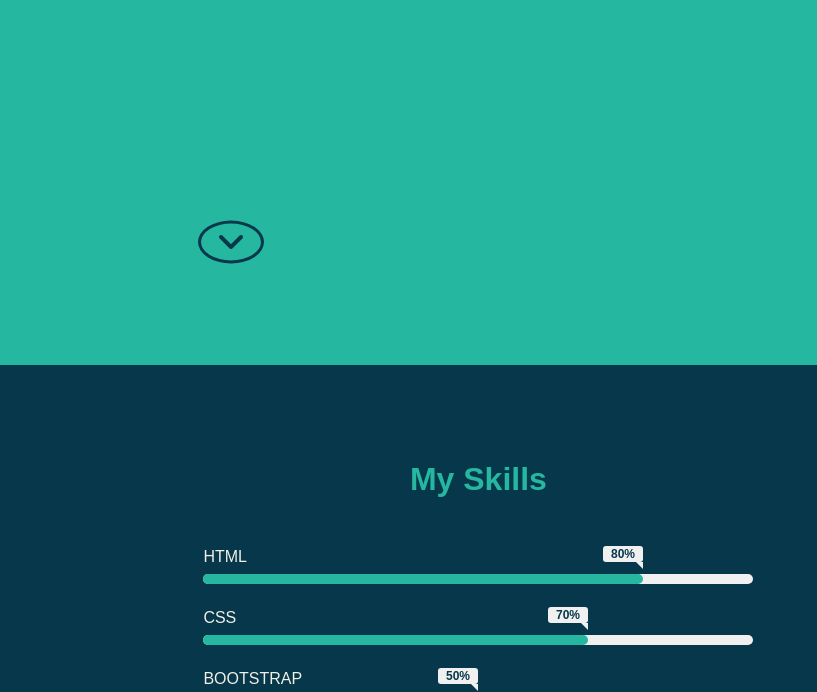
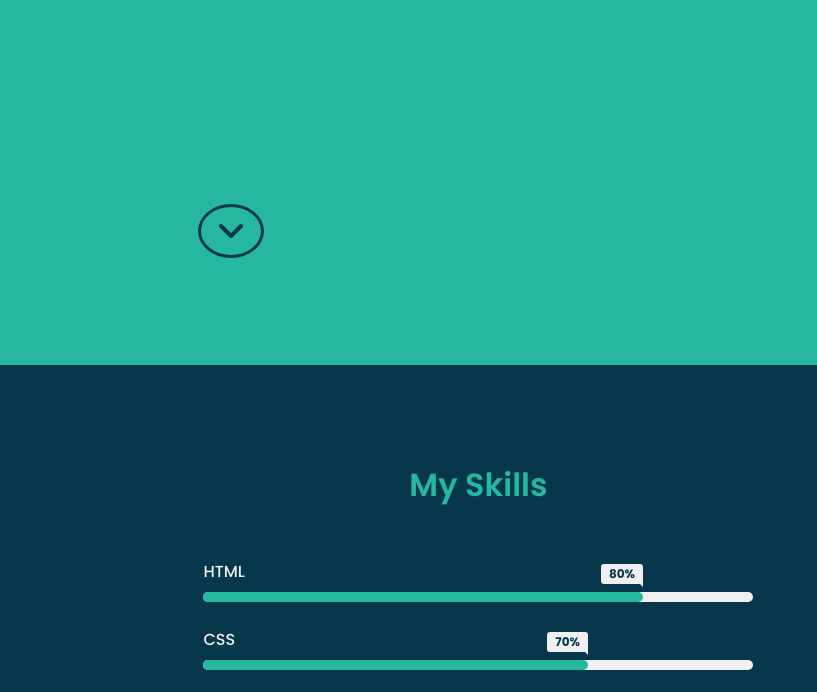
Before and after one commit to Rumaan-17/DigitalPortfolio, a plain HTML site: page index.html in a window 1280 px wide. Shown: the part 435-1127 px from the top of the page, without its empty margins (409-1226 px from the left). Drawn offline with nearby package versions, Linux system fonts and the light colour scheme.

Commit message:
Update style.css

```diff
--- a/style.css
+++ b/style.css
@@ -1,4 +1,4 @@
-> Shalini Cls:
+
 @import url("https://fonts.googleapis.com/css2?family=Poppins:ital,wght@0,100;0,200;0,300;0,400;0,500;0,600;0,700;0,800;0,900;1,100;1,200;1,300;1,400;1,500;1,600;1,700;1,800;1,900&display=swap");
 
 * {
```
